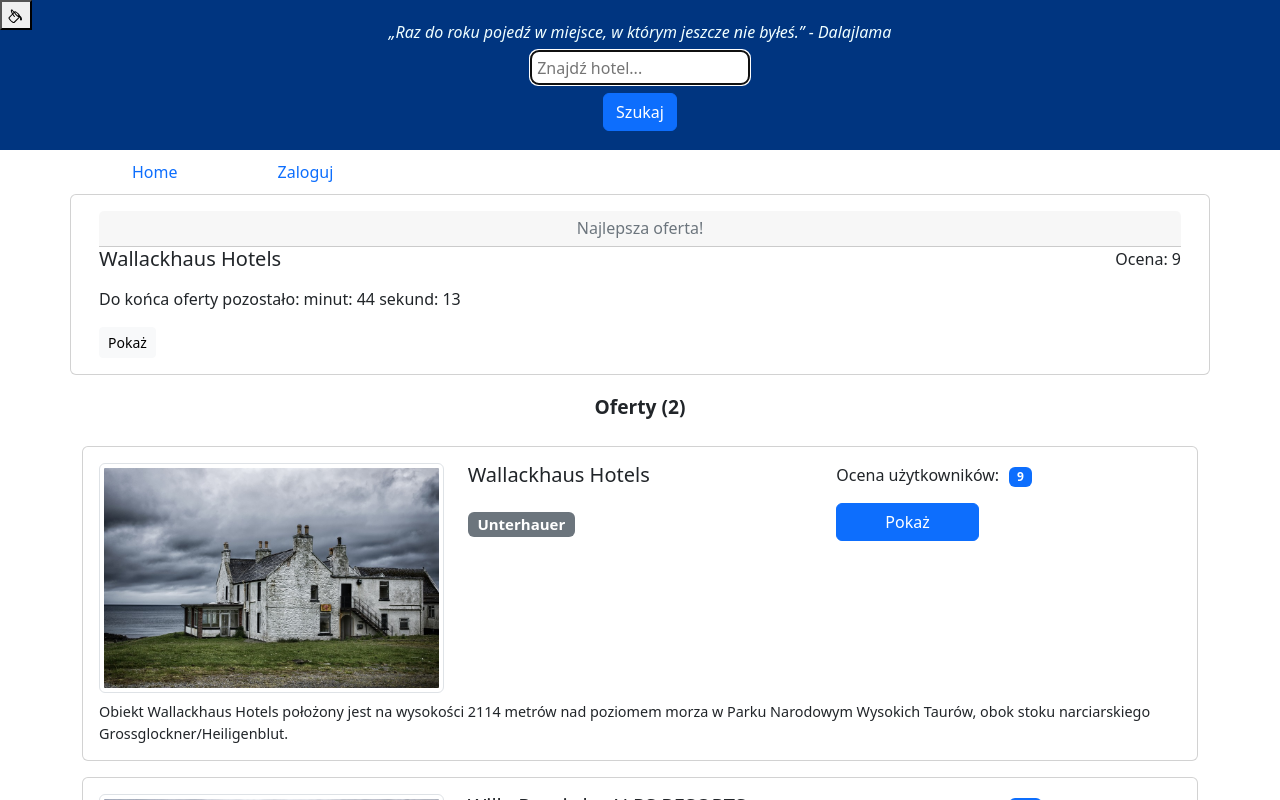
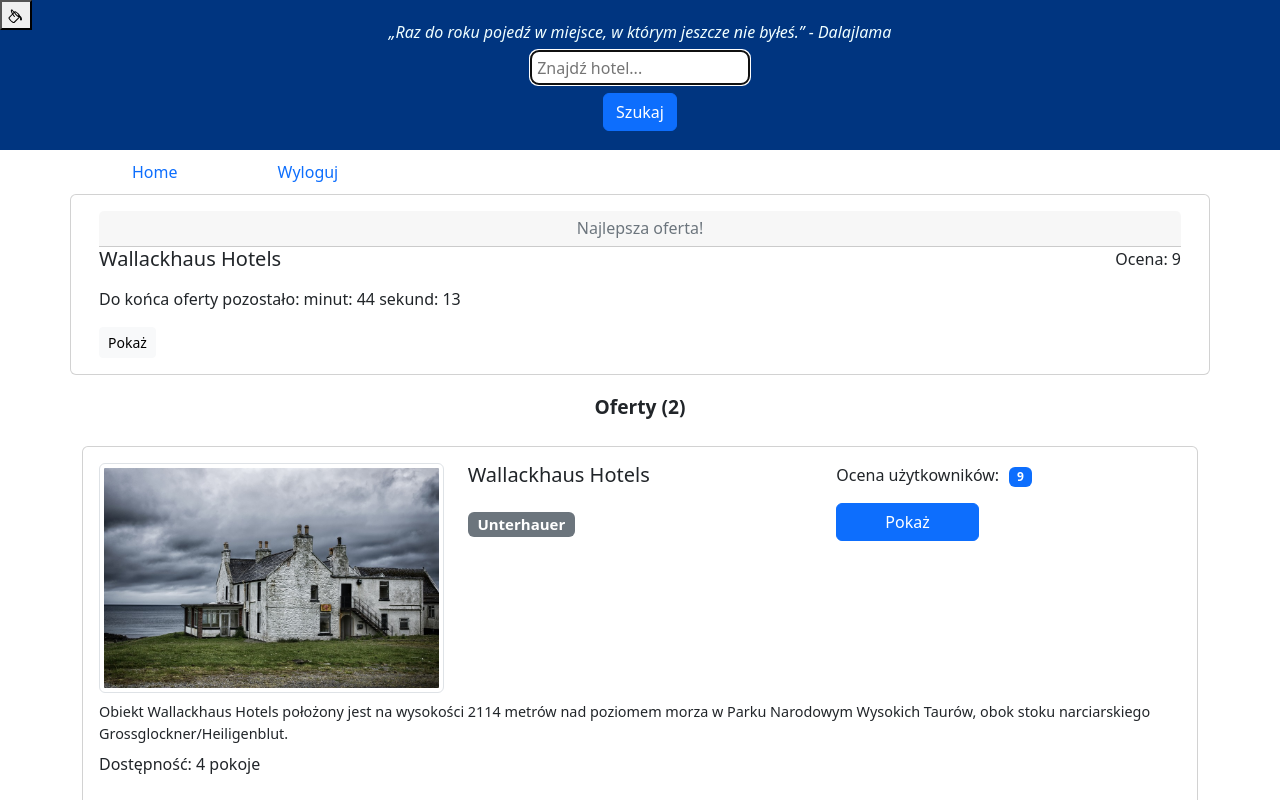
Before and after one commit to Pawel-Burakowski/Booking_App, a React (Create React App) app: page / in a window 1280 px wide. Shown: the top 800 px of the page. Built offline with nearby package versions, Linux system fonts and the light colour scheme.

Commit message:
Added hooks

```diff
--- a/src/App.js
+++ b/src/App.js
@@ -11,6 +11,8 @@ import Button from "./components/UI/Button/Button"
 import BestHotel from "./components/Hotels/BestHotel/BestHotel"
 import InspiringQuote from "./components/InspiringQuote/InspiringQuote"
 import AuthContext from "./context/authContext"
+import LastHotel from "./components/Hotels/LastHotel/LastHotel"
+import useStateStorage from "./components/Hooks/useStateStorage"
 
 const backendtHotels = [
 	{
@@ -66,13 +68,14 @@ const reducer = (state, action) => {
 const initialState = {
 	hotels: [],
 	loading: true,
-	isAuthenticated: false,
+	isAuthenticated: true,
 	theme: "primary",
 }
 
 function App() {
 	/* const [theme, setTheme] = useState("primary") */
 	const [state, dispatch] = useReducer(reducer, initialState)
+	const [lastHotel, setLastHotel] = useStateStorage("last-hotel", null)
 
 	const changeTheme = () => {
 		/* const newTheme = theme === "primary" ? "danger" : "primary" */
@@ -100,6 +103,14 @@ function App() {
 			[0]
 		}
 	}, [state.hotels])
+
+	const openHotel = (hotel) => {
+		setLastHotel(hotel)
+	}
+
+	const removeLastHotel = () => {
+		setLastHotel(null)
+	}
 
 	useEffect(() => {
 		setTimeout(() => {
@@ -132,8 +143,9 @@ function App() {
 					? <LoadingIcon />
 					:
 					<div>
+						{lastHotel ? <LastHotel {...lastHotel} onRemove={removeLastHotel}/> : null}
 						<BestHotel getHotel={getBestHotel}/>
-						<Hotels hotels={state.hotels} theme={state.theme} />
+						<Hotels onOpen={openHotel} hotels={state.hotels} theme={state.theme} />
 					</div>
 				}
 				footer={<Footer theme={state.theme} />}
--- /dev/null
+++ b/src/components/Hooks/useAuth.js
@@ -0,0 +1,17 @@
+import { useContext } from "react"
+import AuthContext from "../../context/authContext"
+
+export default function useAuth() {
+    const authContext = useContext(AuthContext)
+
+    const auth = authContext.isAuthenticated
+    const setAuth = (value) => {
+        if (value) {
+            authContext.login()
+        } else {
+            authContext.logout()
+        }
+    }
+
+    return [auth, setAuth]
+}
--- /dev/null
+++ b/src/components/Hooks/useStateStorage.js
@@ -0,0 +1,20 @@
+import { useState } from "react"
+
+function useStateStorage(key, defaultValue) {
+	const [state, setState] = useState(() => {
+		const storageValue = window.localStorage.getItem(key)
+		if (storageValue) {
+			return JSON.parse(storageValue)
+		}
+		return defaultValue
+	})
+
+	const setValue = val => {
+		setState(val)
+		window.localStorage.setItem(key, JSON.stringify(val))
+	}
+
+	return [state, setValue]
+}
+
+export default useStateStorage
--- a/src/components/Hotels/Hotel/Hotel.js
+++ b/src/components/Hotels/Hotel/Hotel.js
@@ -2,6 +2,7 @@ import React from "react"
 import PropTypes from "prop-types"
 import "./Hotel.css"
 import hotelImg from "../../../assets/images/hotel1.jpg"
+import useAuth from "../../Hooks/useAuth"
 
 const propTypes = {
 	name: PropTypes.string.isRequired,
@@ -11,6 +12,13 @@ const propTypes = {
 }
 
 function Hotel(props) {
+	const [auth] = useAuth()
+
+	const clickHandler = e => {
+		e.preventDefault()
+		props.onOpen(props)
+	}
+
 	return (
 		<div className='card mb-3'>
 			<div className='card-body'>
@@ -38,7 +46,7 @@ function Hotel(props) {
 										{props.rating}
 									</span>
 								</p>
-								<a href='#' className={`btn btn-${props.theme} px-5`}>
+								<a href='#' onClick={clickHandler} className={`btn btn-${props.theme} px-5`}>
 									Pokaż
 								</a>
 							</div>
@@ -49,6 +57,12 @@ function Hotel(props) {
 						<p className='text-left mt-2 description mb-0'>
 							{props.description}
 						</p>
+
+						{auth
+						? <p className="mt-2"> Dostępność: 4 pokoje </p>
+						: <p className="mt-2"> Dostępność: zaloguj </p>
+						}
+
 					</div>
 				</div>
 			</div>
--- a/src/components/Hotels/Hotels.js
+++ b/src/components/Hotels/Hotels.js
@@ -13,7 +13,7 @@ function Hotels(props) {
 		<div className='container'>
 			<h2 className='title'>Oferty ({ count })</h2>
 			{props.hotels.map(hotel => (
-				<Hotel key={hotel.id} {...hotel} theme={props.theme} />
+				<Hotel onOpen={props.onOpen} key={hotel.id} {...hotel} theme={props.theme} />
 			))}
 		</div>
 	)
--- /dev/null
+++ b/src/components/Hotels/LastHotel/LastHotel.js
@@ -0,0 +1,33 @@
+function LastHotel(props) {
+
+    const clickNoHandler = (e) => {
+
+    }
+
+	return (
+		<div className='card bg-light container'>
+			<div className='card-body'>
+				<h6 className='mb-2 card-header text-muted text-center'>
+					Ostatnio oglądałeś ten hotel. Wciąż zainteresownay?
+				</h6>
+
+				<div className='d-flex justify-content-between'>
+					<h5 className='card-title'>{props.name}</h5>
+					<span className='mb-5 badge badge bg-secondary'>{props.city}</span>
+				</div>
+				<div
+                style={{width: "100px"}}
+					className='ml-auto d-flex justify-content-between'>
+					<button className='btn btn-sm btn-dark'>
+						Tak!
+					</button>
+					<button onClick={props.onRemove} className='btn btn-sm btn-dark'>
+						Nie
+					</button>
+				</div>
+			</div>
+		</div>
+	)
+}
+
+export default LastHotel
--- a/src/components/Menu/Menu.js
+++ b/src/components/Menu/Menu.js
@@ -1,19 +1,18 @@
 import React from "react"
-import { useContext } from "react"
 import "./Menu.css"
-import AuthContext from "../../context/authContext"
+import useAuth from "../../components/Hooks/useAuth"
 
 function Menu() {
-	const auth = useContext(AuthContext)
+	const [auth, setAuth] = useAuth()
 
 	const login = e => {
 		e.preventDefault()
-		auth.login()
+		setAuth(true)
 	}
 
 	const logout = e => {
 		e.preventDefault()
-		auth.logout()
+		setAuth(false)
 	}
 
 	return (
@@ -23,7 +22,7 @@ function Menu() {
 					<a href='#'>Home</a>
 				</li>
 
-				{auth.isAuthenticated ? (
+				{auth ? (
 					<li>
 						<a href='#' onClick={logout}>
 							Wyloguj
```
